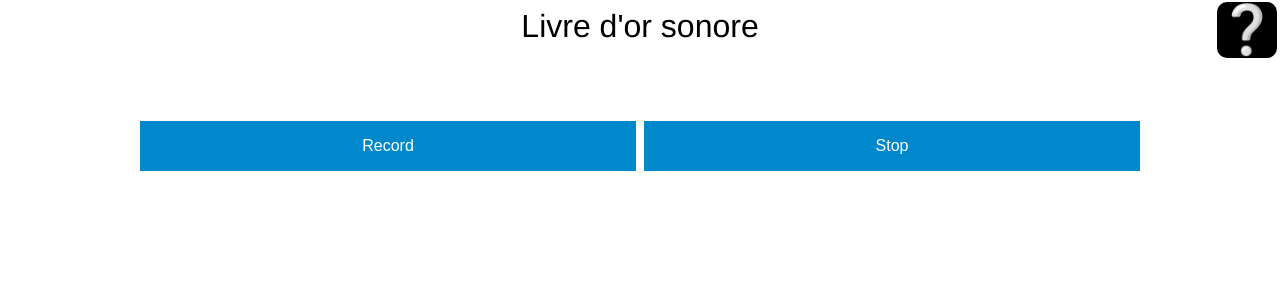
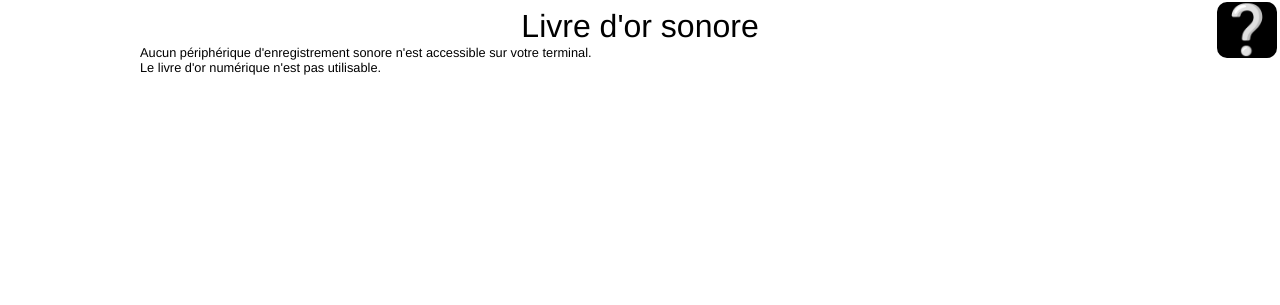
Before and after one commit to PhilippeCanova/capsule_audio, a PHP site: page /audio.php in a window 1280 px wide. Shown: the top 305 px of the page. Run offline with PHP 8.4, Linux system fonts and the light colour scheme.

Commit message:
Corrige le bug Chrome sur le bouton Stop et revoit le workflow audio en enlevant la video

```diff
--- a/audio.php
+++ b/audio.php
@@ -18,13 +18,20 @@
         <canvas class="visualizer" height="60px"></canvas>
         <div id="buttons">
           <button class="record">Record</button>
-          <button class="stop">Stop</button>
+          <button class="stopB" style="display:none" >Stop</button>
         </div>
+
+
       </section>
 
       <section class="sound-clips">
+      </section>
 
-
+      <section class="no-recorder">
+        Aucun périphérique d'enregistrement sonore n'est accessible sur votre terminal.<br>Le livre d'or numérique n'est pas utilisable.
+      </section>
+      <section class="greetings">
+        Nous vous remercions de votre participation.<br>Votre avis sera bientôt disponible sur le site de l'hôtel.
       </section>
 
     </div>
--- a/scripts/app.js
+++ b/scripts/app.js
@@ -1,14 +1,16 @@
 // set up basic variables for app
 
-const record = document.querySelector('.record');
-const stop = document.querySelector('.stop');
+const record = document.querySelector('button.record');
+const stopB = document.querySelector('button.stopB');
 const soundClips = document.querySelector('.sound-clips');
 const canvas = document.querySelector('.visualizer');
 const mainSection = document.querySelector('.main-controls');
+const displayNoRecord = document.querySelector('.no-recorder');
+const greetingsSection = document.querySelector('.greetings');
 
 // disable stop button while not recording
 
-stop.disabled = true;
+stopB.disabled = true;
 
 // visualiser setup - create web audio api context and canvas
 
@@ -38,22 +40,28 @@ if (navigator.mediaDevices.getUserMedia) {
       mediaRecorder.start();
       console.log(mediaRecorder.state);
       console.log("recorder started");
+
+      stopB.disabled = false;
+      stopB.style.display = 'block';
+
       record.style.background = "red";
-
-      stop.disabled = false;
       record.disabled = true;
+      record.style.display = "none";
     }
 
-    stop.onclick = function() {
+    stopB.onclick = function() {
       mediaRecorder.stop();
       console.log(mediaRecorder.state);
       console.log("recorder stopped");
       record.style.background = "";
       record.style.color = "";
+
       // mediaRecorder.requestData();
 
-      stop.disabled = true;
+      stopB.disabled = true;
+      stopB.style.display = "none";
       record.disabled = false;
+      record.style.display = "block";
     }
 
     mediaRecorder.onstop = function(e) {
@@ -71,8 +79,11 @@ if (navigator.mediaDevices.getUserMedia) {
       audio.setAttribute('controls', '');
       deleteButton.textContent = 'Delete';
       deleteButton.className = 'delete';
+
+      const autorisation = document.createElement('p');
+      autorisation.textContent = 'En cliquant sur Send, j\'autorise l\'utilisation du fichier sonore pour la promotion de l\'hôtel';
       sendButton.textContent = 'Send';
-      sendButton.className = 'delete';
+      sendButton.className = 'send';
 
       /*if(clipName === null) {
         clipLabel.textContent = 'My unnamed clip';
@@ -83,6 +94,7 @@ if (navigator.mediaDevices.getUserMedia) {
       clipContainer.appendChild(audio);
       //clipContainer.appendChild(clipLabel);
       clipContainer.appendChild(deleteButton);
+      clipContainer.appendChild(autorisation);
       clipContainer.appendChild(sendButton);
       soundClips.appendChild(clipContainer);
 
@@ -128,7 +140,8 @@ if (navigator.mediaDevices.getUserMedia) {
         oReq.onload = function (oEvent) {
             // Uploaded.
             console.log("Uploaded");
-            alert('Affiche remerciements');
+            greetingsSection.style.display = "block";
+            soundClips.style.display = "none";
         };
 
         data.append('file', blob);
@@ -155,6 +168,9 @@ if (navigator.mediaDevices.getUserMedia) {
   }
 
   let onError = function(err) {
+    displayNoRecord.style.display = "block";
+    soundClips.style.display = "none";
+    mainSection.style.display = "none";
     console.log('The following error occured: ' + err);
   }
 
--- a/styles/app.css
+++ b/styles/app.css
@@ -31,8 +31,9 @@
   }
 
   canvas {
-    display: block;
+    display: inline-block;
     margin-bottom: 0.5rem;
+    width: calc(100% - 0.25rem);
   }
 
   #buttons {
@@ -44,7 +45,7 @@
   #buttons button {
     font-size: 1rem;
     padding: 1rem;
-    width: calc(50% - 0.25rem);
+    width: calc(100% - 0.25rem);
   }
 
   button {
@@ -55,6 +56,7 @@
     border: none;
     transition: all 0.2s;
     padding: 0.5rem;
+    margin-bottom: 0.5rem;
   }
 
   button:hover, button:focus {
@@ -100,10 +102,10 @@
     float: right;
   }
 
-  button.delete {
-    background: #f00;
-    padding: 0.5rem 0.75rem;
-    font-size: 0.8rem;
+  .clip button {
+    font-size: 1rem;
+    padding: 1rem;
+    width: calc(100% - 0.25rem);
   }
 
   /* Checkbox hack to control information box display */
@@ -166,3 +168,13 @@
       margin: 0 auto;
     }
   }
+
+  .no-recorder { display: none; }
+  .greetings { display: none; }
+  .stopB { background-color : red; }
+  button.stopB:hover, button.stopB:focus {
+    background-color : red;
+  }
+  button.delete, button.delete:hover, button.delete:focus {
+    background-color : red;
+  }
```
